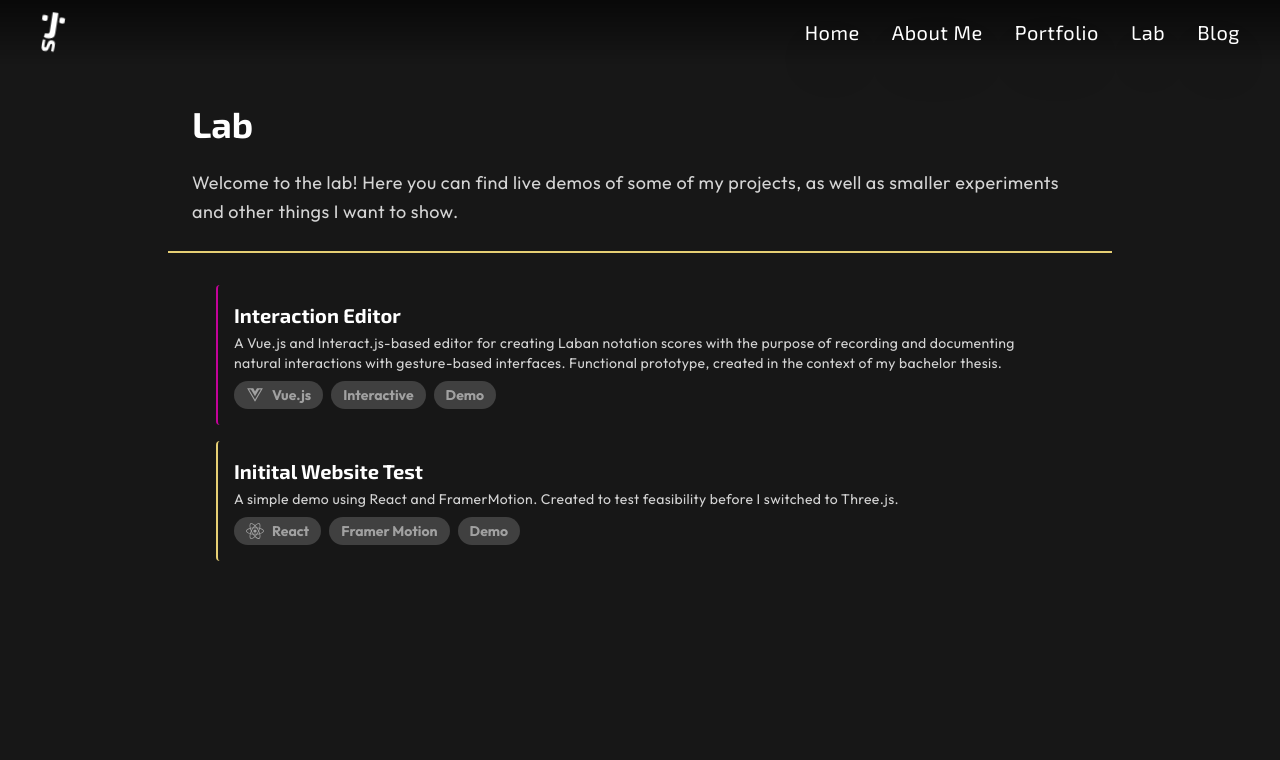
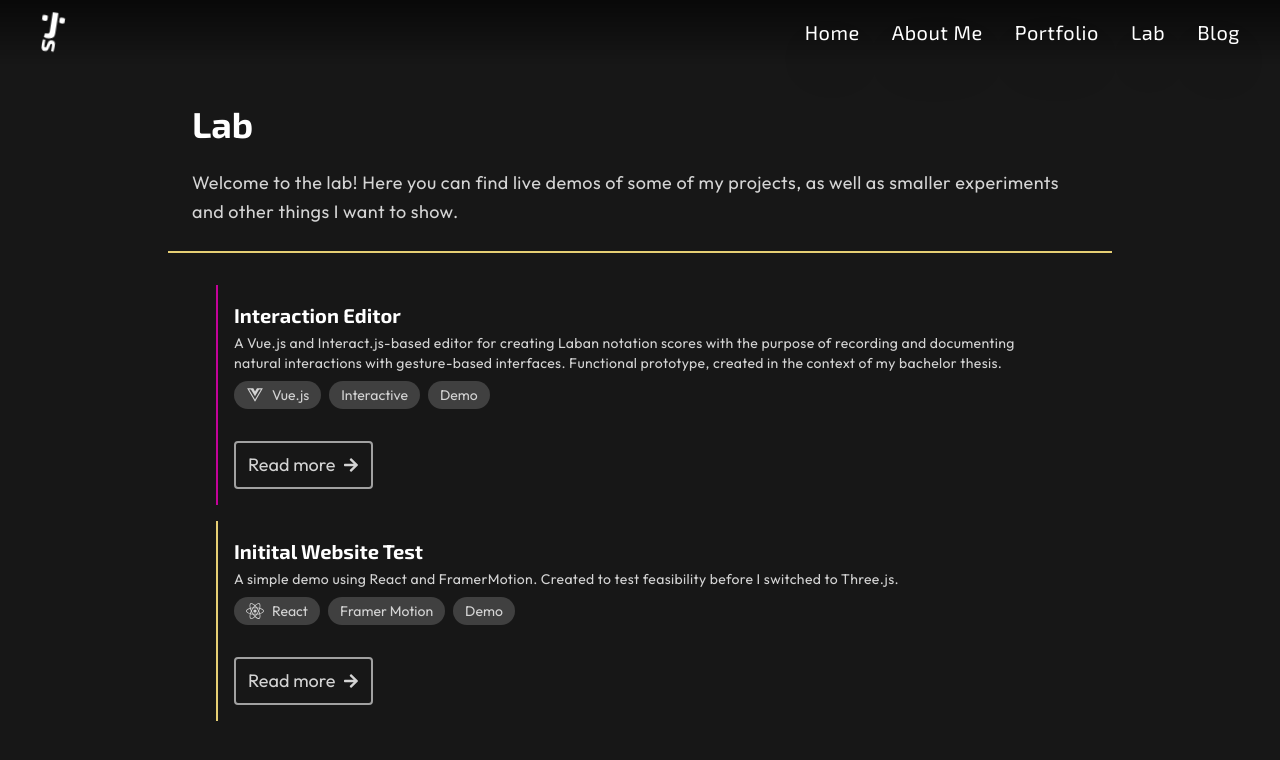
Before and after one commit to Junipeeer/website-personal, a React (Vite) app: page /lab in a window 1280 px wide. Shown: the top 760 px of the page. Built offline with nearby package versions, Linux system fonts and the light colour scheme.

Commit message:
changed visual link styling, added project img as bg for portfolio cards

```diff
--- a/src/components/project-helpers/Blobs.tsx
+++ b/src/components/project-helpers/Blobs.tsx
@@ -1,5 +1,5 @@
 import { Link } from "react-router-dom";
-import { techIcons } from "../../constants";
+import { navLinks, techIcons } from "../../constants";
 
 interface TechBlobProps {
   technologies: string[];
@@ -7,9 +7,12 @@ interface TechBlobProps {
 
 export const TechnologyBlobs = ({ technologies }: TechBlobProps) => {
   return (
-    <div className="flex flex-wrap gap-2">
+    <div className="flex flex-wrap gap-2 sm:mb-8 mb-6">
       {technologies.map((tech, i) => (
-        <span key={i} className="project-tech font-bold">
+        <span
+          key={i}
+          className="project-tech md:*:font-bold md:text-neutral-300 text-white/80"
+        >
           {techIcons[tech] && (
             <span className="text-lg">{techIcons[tech]}</span>
           )}
@@ -38,7 +41,7 @@ export const LinkBlob = ({
       href={link}
       target={"_blank"}
       rel="noopener noreferrer"
-      className="project-link"
+      className="project-link group-hover/lb:text-white hover:text-white"
       aria-label={`External link: ${text}`}
     >
       <span className="text-2xl" aria-hidden="true">
@@ -47,7 +50,11 @@ export const LinkBlob = ({
       <span className="text-md">{text}</span>
     </a>
   ) : (
-    <Link to={link} className="project-link" aria-label={`Link: ${text}`}>
+    <Link
+      to={link}
+      className="project-link group-hover/lb:text-white hover:text-white"
+      aria-label={`Link: ${text}`}
+    >
       <span className="text-2xl" aria-hidden="true">
         {techIcons[icon]}
       </span>
@@ -55,3 +62,35 @@ export const LinkBlob = ({
     </Link>
   );
 };
+
+interface NavigationLinkProps {
+  route: string;
+  label: string;
+  text?: string;
+  border?: string;
+}
+
+export const NavigationLink = ({
+  route,
+  label,
+  text = "Read more",
+  border = navLinks[2].color,
+}: NavigationLinkProps) => {
+  return (
+    <Link
+      to={route}
+      aria-label={label}
+      style={{ "--hover-border": border } as React.CSSProperties}
+      className="group/btn flex items-center gap-2 px-3 py-2
+      rounded-sm border-2 border-neutral-400 hover:border-white group-hover/card:border-[var(--hover-border)] text-neutral-300 hover:text-white transition-all z-10 w-fit"
+    >
+      <span className="text-lg ">{text}</span>
+      <span
+        className="transition-transform group-hover/btn:translate-x-1"
+        aria-hidden="true"
+      >
+        {techIcons.Arrow}
+      </span>
+    </Link>
+  );
+};
--- a/src/components/project-helpers/ProjectArticleSections.tsx
+++ b/src/components/project-helpers/ProjectArticleSections.tsx
@@ -29,11 +29,11 @@ export default ProjectHero;
 export const ProjectBackLink = () => {
   const navigate = useNavigate();
   return (
-    <div className="flex justify-start mb-6 ">
+    <div className="flex justify-start">
       <button
         onClick={() => navigate(-1)}
-        className="group cursor-pointer flex items-center gap-2 px-3 py-2 bg-neutral-700/50 hover:bg-neutral-600/50
-        rounded-lg text-neutral-300 hover:text-white transition-all z-10"
+        className="group cursor-pointer flex items-center gap-2 px-3 py-2 rounded border-2 border-neutral-400
+         hover:border-white text-neutral-300 hover:text-white transition-all z-10"
         aria-label="Go back to previous page"
       >
         <span
@@ -55,7 +55,10 @@ interface HeaderProps {
 export const ProjectHeader = ({ project }: HeaderProps) => {
   return (
     <div className="project-card p-4 sm:p-8">
-      <h1 className="text-4xl font-bold text-white mb-4">{project.title}</h1>
+      <ProjectBackLink />
+      <h1 className="text-4xl font-bold text-white mt-6 mb-4">
+        {project.title}
+      </h1>
       <p className="text-sm text-neutral-500 mb-4">{project.timeframe}</p>
       {project.role && (
         <p className="text-sm text-neutral-400 mb-4">
--- a/src/components/project-helpers/ProjectTemplate.tsx
+++ b/src/components/project-helpers/ProjectTemplate.tsx
@@ -29,9 +29,7 @@ const ProjectTemplate = ({ projectId, sections }: ProjectTemplateProps) => {
       <ProjectHero image={project.image} alt={project.title} />
 
       {/* Content */}
-      <IntroAnimation className="content-wrapper -mt-65 ">
-        <ProjectBackLink />
-
+      <IntroAnimation className="content-wrapper -mt-69 ">
         <ProjectHeader project={project} />
 
         <div className=" mt-12 project-card">
--- a/src/constants/demos/InteractionEditorDemo.tsx
+++ b/src/constants/demos/InteractionEditorDemo.tsx
@@ -1,6 +1,9 @@
 import { IntroAnimation } from "../../components/TransitionsOverlays";
 import { ProjectBackLink } from "../../components/project-helpers/ProjectArticleSections";
-import { LinkBlob } from "../../components/project-helpers/Blobs";
+import {
+  LinkBlob,
+  NavigationLink,
+} from "../../components/project-helpers/Blobs";
 
 const InteractionEditorDemo = () => {
   return (
@@ -9,16 +12,18 @@ const InteractionEditorDemo = () => {
         {/* Content section with normal width */}
         <div className="content-wrapper">
           <div className="page-header border-b-transparent">
-            <ProjectBackLink />
             <h1 className="text-4xl font-bold text-white">
               Interaction Editor
             </h1>
-            <LinkBlob
-              icon="Arrow"
-              text="Full Project description"
-              external={false}
-              link="/project/interaction-editor"
-            />
+            <div className="flex items-center gap-4">
+              <ProjectBackLink />
+              <NavigationLink
+                text="Full Project description"
+                route="/project/interaction-editor"
+                label="To full Project description"
+              />
+            </div>
+
             <p className="text-lg leading-relaxed">
               This is a Vue.js based editor for creating Labanotation scores. It
               provides an interactive online interface for documenting
--- a/src/constants/demos/WebsiteAlpha.tsx
+++ b/src/constants/demos/WebsiteAlpha.tsx
@@ -9,10 +9,10 @@ const WebsiteAlpha = () => {
         {/* Content section with normal width */}
         <div className="content-wrapper">
           <div className="page-header border-b-transparent">
-            <ProjectBackLink />
             <h1 className="text-4xl font-bold text-white">
               Alpha test for this website
             </h1>
+            <ProjectBackLink />
             <p className="text-lg leading-relaxed">
               Before I switched to Three.js, I created a simple demo using React
               and Framer Motion. Here the nod to the design of the GameCube UI
--- a/src/index.css
+++ b/src/index.css
@@ -151,12 +151,12 @@
   }
 
   .project-card {
-    @apply bg-neutral-800/50 transition-colors duration-300 rounded-lg overflow-hidden shadow-xl hover:shadow-2xl box-border border-2 border-neutral-800;
+    @apply bg-neutral-800/50 transition-colors duration-300 rounded-lg overflow-hidden shadow-xl hover:shadow-2xl box-border border-2 lg:border-neutral-800 border-neutral-700;
     transform: translateZ(0);
   }
 
   .project-link {
-    @apply flex items-center gap-2 text-neutral-400 hover:text-white transition-colors;
+    @apply flex items-center gap-2 text-neutral-400 transition-colors;
   }
 
   .project-tech {
--- a/src/routes/Lab.tsx
+++ b/src/routes/Lab.tsx
@@ -1,6 +1,9 @@
 import { Link } from "react-router-dom";
 import { IntroAnimation } from "../components/TransitionsOverlays";
-import { TechnologyBlobs } from "../components/project-helpers/Blobs";
+import {
+  NavigationLink,
+  TechnologyBlobs,
+} from "../components/project-helpers/Blobs";
 import { demoProjects, projects } from "../constants";
 
 const Lab = () => {
@@ -36,10 +39,9 @@ const Lab = () => {
                   };
 
               return (
-                <Link
-                  to={"/demo/" + displayData.route}
+                <div
                   key={index}
-                  className="block p-4 border-l-2 hover:bg-neutral-700/50 transition-colors duration-200 rounded mx-2 sm:mx-12"
+                  className="block p-4 border-l-2 hover:bg-neutral-700/50 transition-colors duration-200 mx-2 sm:mx-12"
                   style={{ borderColor: displayData.border }}
                 >
                   <div className="flex justify-between items-center">
@@ -51,9 +53,13 @@ const Lab = () => {
                       <div className="mt-2">
                         <TechnologyBlobs technologies={demo.tags} />
                       </div>
+                      <NavigationLink
+                        route={"/demo/" + displayData.route}
+                        label={"To project: " + displayData.title}
+                      />
                     </div>
                   </div>
-                </Link>
+                </div>
               );
             })}
           </div>
--- a/src/routes/Portfolio.tsx
+++ b/src/routes/Portfolio.tsx
@@ -39,7 +39,11 @@ const Portfolio = () => {
 
           <div className="grid grid-cols-1 gap-12">
             {projects.map((project, index) => (
-              <ProjectCard project={project} key={index}></ProjectCard>
+              <ProjectCard
+                project={project}
+                key={index}
+                hasLink={true}
+              ></ProjectCard>
             ))}
           </div>
         </IntroAnimation>
```
Also changed, not shown: src/components/project-helpers/ProjectCard.tsx (+22 -15 lines).
